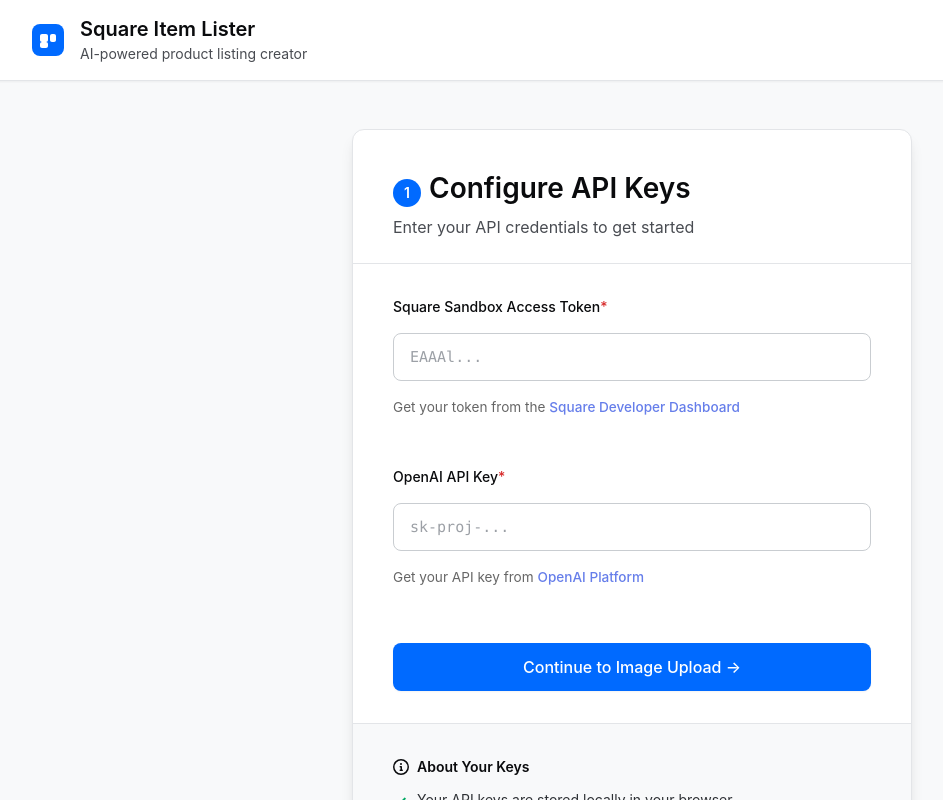
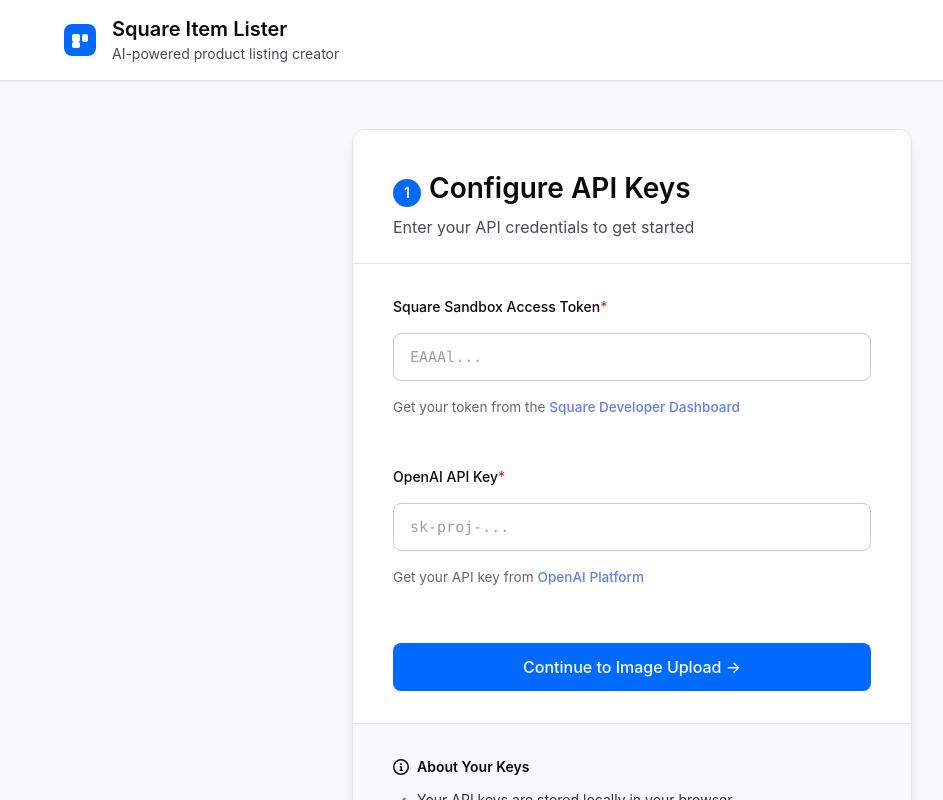
Before and after one commit to abhiroopb/square-item-lister, a React (Vite) app in the folder client/: page / in a window 1280 px wide. Shown: the top 800 px of the page, without its empty margins (8-951 px from the left). Built offline with nearby package versions, Linux system fonts and the light colour scheme; no server answers; the HTML template or start-up script is replaced by a standard one.

Commit message:
Fix page layout - full width span and align header/body

```diff
--- a/client/src/App.css
+++ b/client/src/App.css
@@ -52,25 +52,30 @@
 }
 
 .app {
-  max-width: 1440px;
-  margin: 0 auto;
+  width: 100%;
+  margin: 0;
   padding: 0;
   min-height: 100vh;
+  display: flex;
+  flex-direction: column;
 }
 
 .app-header {
   background: var(--sq-white);
   border-bottom: 1px solid var(--sq-gray-200);
-  padding: 16px 32px;
+  padding: 16px 0;
   position: sticky;
   top: 0;
   z-index: 100;
   box-shadow: var(--sq-shadow-sm);
+  width: 100%;
 }
 
 .header-content {
   max-width: 1200px;
+  width: 100%;
   margin: 0 auto;
+  padding: 0 32px;
   display: flex;
   align-items: center;
   justify-content: space-between;
@@ -142,9 +147,11 @@
 
 .app-main {
   background: var(--sq-white);
-  padding: 48px 32px;
+  flex: 1;
+  width: 100%;
   max-width: 1200px;
   margin: 0 auto;
+  padding: 48px 32px;
 }
 
 .page-title {
```
